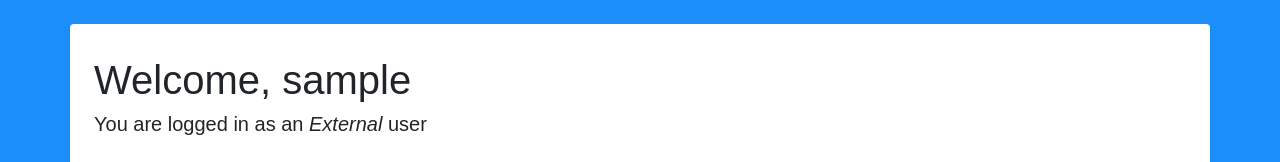
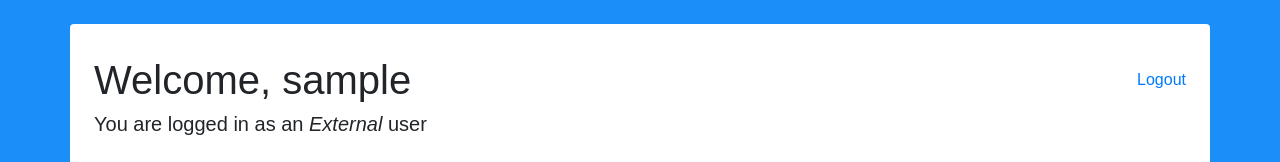
Before and after one commit to meltingice1337/dev_test-node, a React app in the folder frontend/: page / in a window 1280 px wide. Shown: the top 162 px of the page. Built offline with nearby package versions, Linux system fonts and the light colour scheme; sample sign-in values are in the browser's storage.

Commit message:
add logout feature

```diff
--- a/frontend/src/contexts/AuthenticationContext.tsx
+++ b/frontend/src/contexts/AuthenticationContext.tsx
@@ -8,9 +8,10 @@ import { useAxios } from '@hooks/axios.hook';
 interface AuthenticationContextData {
     authUser: UserModel | null;
     authenticate: (token: string) => void;
+    logout: () => void;
 }
 
-const AuthenticationContext = createContext<AuthenticationContextData>({ authUser: null, authenticate: () => { void 0 } });
+const AuthenticationContext = createContext<AuthenticationContextData>({ authUser: null, authenticate: () => { void 0 }, logout: () => { void 0; } });
 
 export const AuthenticationProvider: FunctionComponent = ({ children }) => {
     const [authUser, setAuthUser] = useState<UserModel | null>(null)
@@ -21,6 +22,12 @@ export const AuthenticationProvider: FunctionComponent = ({ children }) => {
         setRequestInterceptor(token);
         const decoded = jwt_decode<UserModel>(token);
         setAuthUser(decoded);
+    }, [setAuthUser]);
+
+    const logout = useCallback(() => {
+        localStorage.removeItem('token');
+        sessionStorage.removeItem('token');
+        setAuthUser(null);
     }, [setAuthUser]);
 
     useEffect(() => {
@@ -34,7 +41,7 @@ export const AuthenticationProvider: FunctionComponent = ({ children }) => {
     }, [authenticate]);
 
     return (
-        <AuthenticationContext.Provider value={{ authUser, authenticate }}>
+        <AuthenticationContext.Provider value={{ authUser, authenticate, logout }}>
             {children}
         </AuthenticationContext.Provider >
     )
--- a/frontend/src/pages/dashboard/DashboardLayout.tsx
+++ b/frontend/src/pages/dashboard/DashboardLayout.tsx
@@ -1,4 +1,4 @@
-import React, { FunctionComponent, useMemo } from 'react';
+import React, { FunctionComponent, MouseEvent, useMemo } from 'react';
 
 import { RouteRenderer } from '@components/route-renderer/RouteRenderer';
 
@@ -11,10 +11,15 @@ import { Link } from 'react-router-dom';
 
 const DashboardLayout: FunctionComponent = () => {
 
-    const { authUser } = useAuthContext();
+    const { authUser, logout } = useAuthContext();
     const { hasRole } = usePermissions();
 
     const filteredAccess = useMemo(() => dashboardLayoutAccess.filter(a => hasRole(a.role)), [authUser, hasRole]);
+
+    const onLogoutClick = (event: MouseEvent) => {
+        event.preventDefault();
+        logout();
+    }
 
     const renderNavigation = () => {
         if (filteredAccess.length > 1) {
@@ -35,8 +40,11 @@ const DashboardLayout: FunctionComponent = () => {
 
     return (
         <div className="ml-auto mr-auto mt-4 mb-4 container bg-white rounded p-4">
-            <h1 className="mt-2">Welcome, {authUser?.username}</h1>
-            <h5>You are logged in as an <i>{authUser?.role === UserRoleModel.Internal ? 'Internal' : 'External'}</i> user</h5>
+            <div className="d-flex">
+                <h1 className="mt-2">Welcome, {authUser?.username}</h1>
+                <a href="#" className="ml-auto align-self-center" onClick={onLogoutClick}>Logout</a>
+            </div>
+            <h5>You are logged in as an <i>{authUser?.role === UserRoleModel.Internal ? 'Internal' : 'External'}</i> user </h5>
             {renderNavigation()}
             <div className="tab-content mt-4">
                 <RouteRenderer routes={routes} />
```
